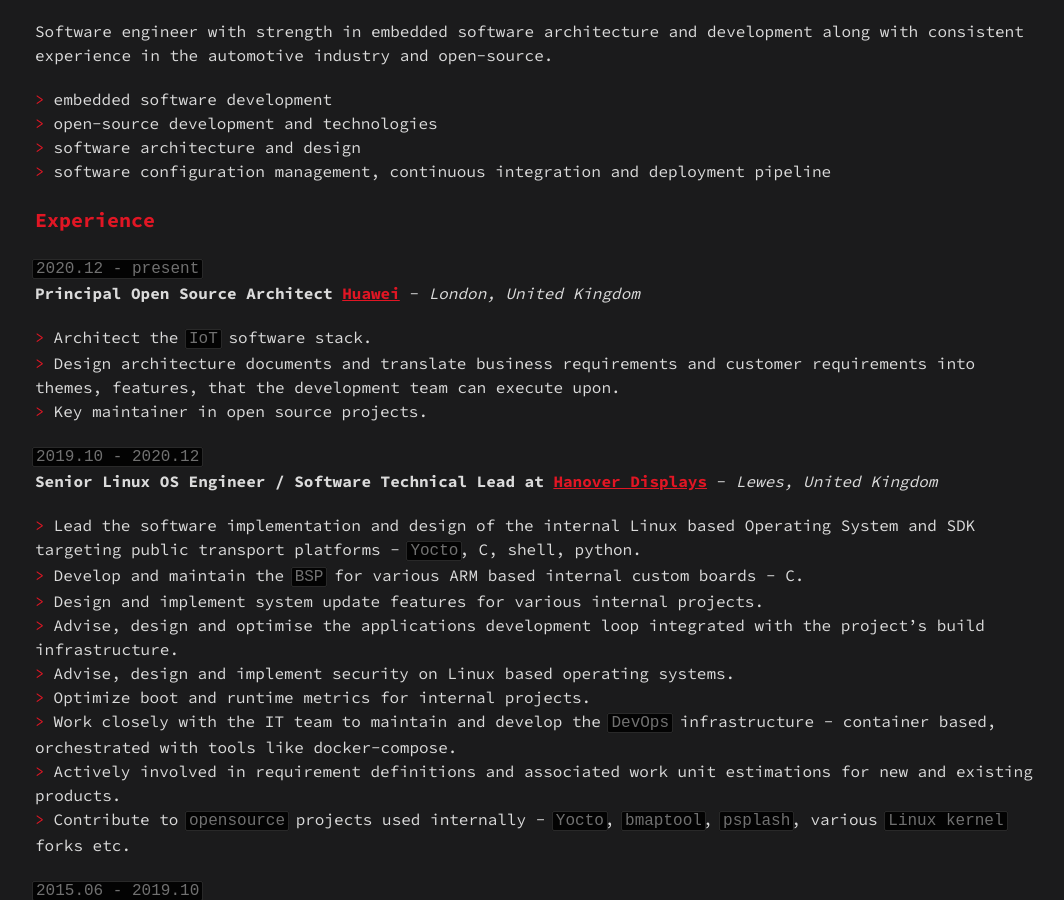
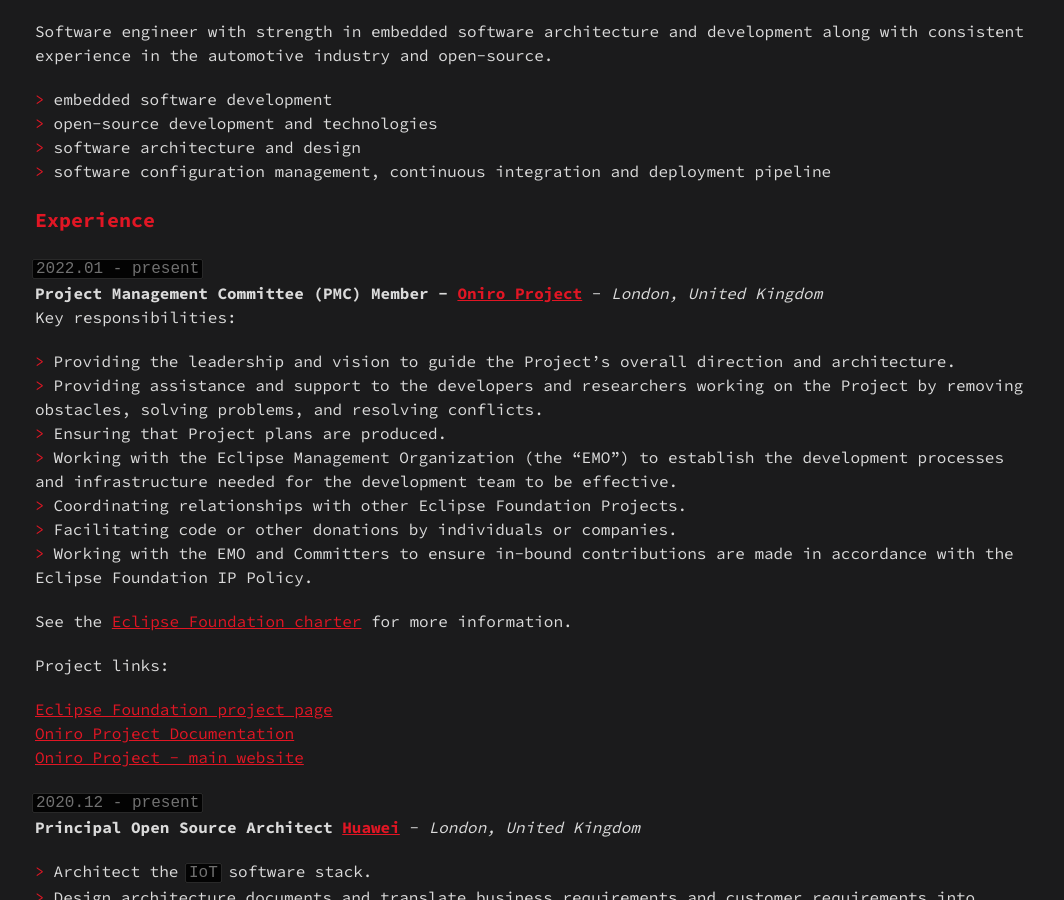
Before and after one commit to agherzan/andrei.gherzan.com, a Jekyll site: the page built from cv.md, in a window 1280 px wide and 900 px high, scrolled down 225 px. Shown: the whole window, without its empty margins (105-1169 px from the left). Built offline with Jekyll 4.4.1, drawn with Linux system fonts in a browser that asks for light colours; some of the changed text lies outside the part shown.

Commit message:
cv: Refresh content
Signed-off-by: Andrei Gherzan <andrei@gherzan.com>

```diff
--- a/cv.md
+++ b/cv.md
@@ -13,6 +13,26 @@ Software engineer with strength in embedded software architecture and developmen
 * software configuration management, continuous integration and deployment pipeline
 
 ## Experience
+
+`2022.01 - present`
+__Project Management Committee (PMC) Member - [Oniro Project](https://projects.eclipse.org/projects/oniro)__ - _London, United Kingdom_
+Key responsibilities:
+
+- Providing the leadership and vision to guide the Project's overall direction and architecture.
+- Providing assistance and support to the developers and researchers working on the Project by removing obstacles, solving problems, and resolving conflicts.
+- Ensuring that Project plans are produced.
+- Working with the Eclipse Management Organization (the "EMO") to establish the development processes and infrastructure needed for the development team to be effective.
+- Coordinating relationships with other Eclipse Foundation Projects.
+- Facilitating code or other donations by individuals or companies.
+- Working with the EMO and Committers to ensure in-bound contributions are made in accordance with the Eclipse Foundation IP Policy.
+
+See the [Eclipse Foundation charter](https://www.eclipse.org/eclipse/eclipse-charter.php) for more information.
+
+Project links:
+
+[Eclipse Foundation project page](https://projects.eclipse.org/projects/oniro)
+[Oniro Project Documentation](https://docs.oniroproject.org/en/latest/index.html)
+[Oniro Project - main website](https://oniroproject.org/)
 
 `2020.12 - present`
 __Principal Open Source Architect [Huawei](https://www.huawei.com/)__ - _London, United Kingdom_
@@ -72,6 +92,7 @@ Project: Internal Automotive Project
 
 `2012-present`
 __[Member](http://www.openembedded.org/wiki/Organization) of [OpenEmbedded](https://www.openembedded.org/)__
+OpenEmbedded is the build framework for embedded Linux. OpenEmbedded offers a best-in-class cross-compile environment. It allows developers to create a complete Linux Distribution for embedded systems.
 
 `2012-present`
 __Maintainer and contributor at [Yocto Project](git.yoctoproject.org)__
@@ -80,7 +101,7 @@ __Maintainer and contributor at [Yocto Project](git.yoctoproject.org)__
 - Projects: [meta-raspberrypi](https://github.com/agherzan/meta-raspberrypi), [meta-chip](https://github.com/agherzan/meta-chip)
 
 ## Skills
-- Embedded Systems, Embedded Software, Embedded Linux, Bash, C, Python, Rust, Device Drivers, Linux Kernel, Yocto, Buildbot, QNX, git
+- Embedded Systems, Embedded Software, Embedded Software Architecture, Embedded Linux, BSP, bash, C, Python, Rust, golang, Device Drivers, Linux Kernel, Integration, Debugging, Yocto, git, CI, GitLab, GitHub
 - English, German, Romanian
 
 ## Education
@@ -133,16 +154,10 @@ Activities and societies:
 - Papers published in National Physics Conference 2006
 - Olympics: 2002 Chemistry, Mathematics 2004, Physics 2004
 
-## Certifications
+## Awards
 
-Cisco:
-- CCNA Discovery Introducing Routing and Switching in the Enterprise
-- CCNA Discovery Networking for Home and Small Businesses
-- CCNA Discovery Working at a Small-to-Medium Business or ISP
-- Cisco Fundamentals of Java Programming
-- Cisco IT Essentials I & II
-
-## Awards
+`2022`
+2022 Honours List - Open Source Software - [OpenUK](https://openuk.uk/2022HonoursList/)
 
 `2013`
 Most Valuable Contributor - [Genivi](http://www.genivi.org/)
```
